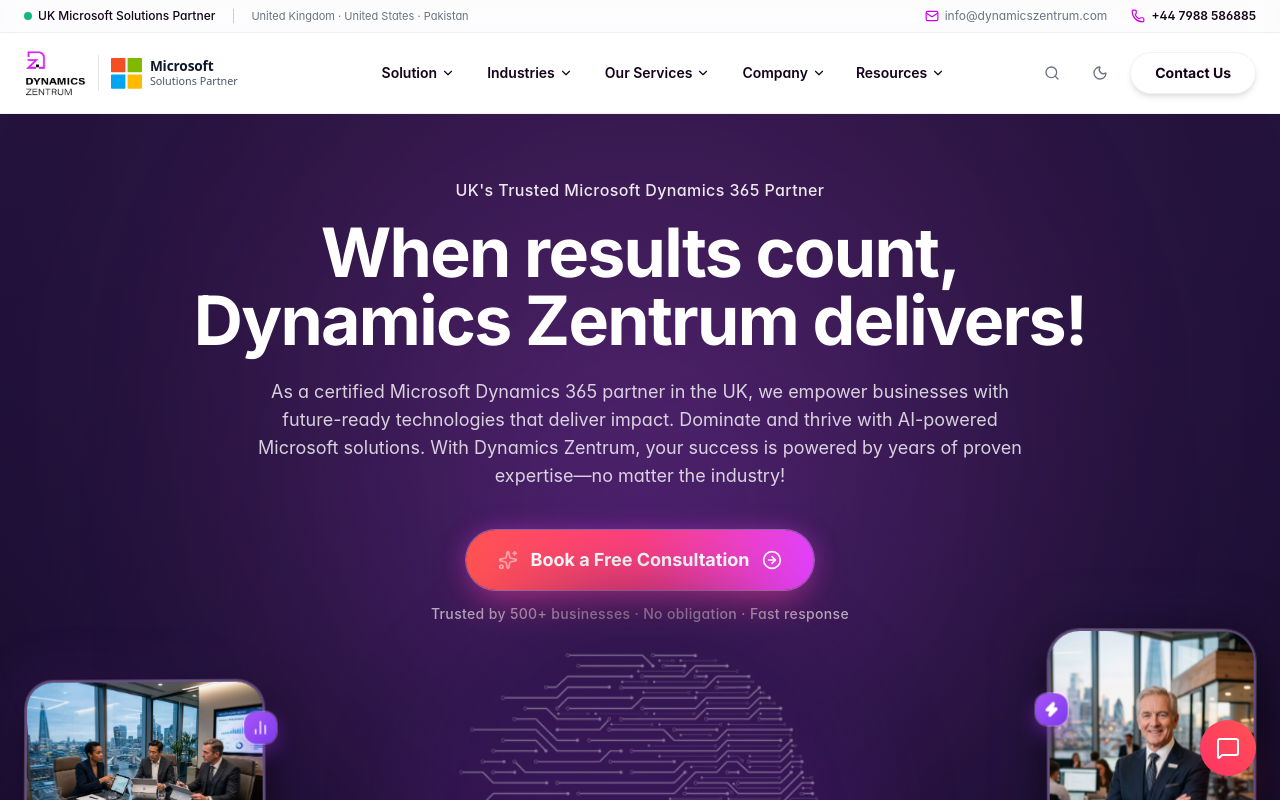
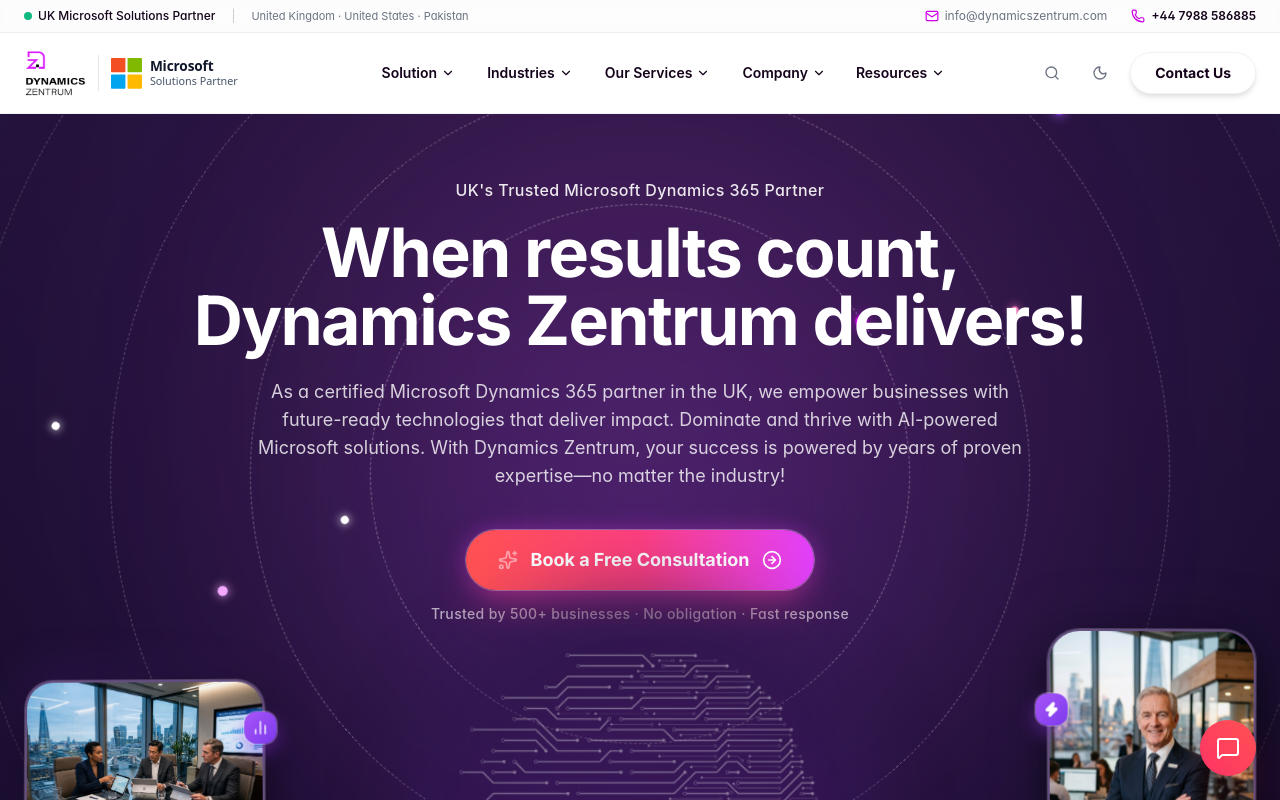
Before and after one commit to umairfida643-droid/Dynamics-Zentrum, a React (Vite) app: page / in a window 1280 px wide. Shown: the top 800 px of the page. Built offline with nearby package versions, Linux system fonts and the light colour scheme; a web font is replaced by a local one.

Commit message:
fix: elevate orbital rings to z-[1] and apply pure CSS rotating animations with visible contrast

```diff
--- a/src/components/home/HeroSection.tsx
+++ b/src/components/home/HeroSection.tsx
@@ -16,41 +16,41 @@
       <div className="pointer-events-none absolute top-1/3 left-1/2 -translate-x-1/2 -translate-y-1/2 size-[500px] rounded-full bg-[#7c3aed]/20 blur-[140px]" />
       <div className="pointer-events-none absolute inset-0 bg-[radial-gradient(circle_at_50%_35%,rgba(168,85,247,0.12),transparent_70%)]" />
 
-      {/* 2. Signature Animated Concentric Dashed Orbital Rings with Orbiting Nodes */}
-      <div className="pointer-events-none absolute top-[380px] sm:top-[360px] left-1/2 -translate-x-1/2 -translate-y-1/2 -z-10 flex items-center justify-center select-none">
+      {/* 2. Signature Animated Concentric Dashed Orbital Rings with Orbiting Nodes matching reference */}
+      <div className="pointer-events-none absolute top-[380px] sm:top-[360px] left-1/2 -translate-x-1/2 -translate-y-1/2 z-[1] flex items-center justify-center select-none">
         {/* Ring 1 (Inner) - Clockwise Rotation */}
-        <div className="absolute size-[460px] sm:size-[540px] rounded-full border border-dashed border-white/20 dark:border-purple-300/20 animate-spin-orbit-cw">
+        <div className="absolute size-[460px] sm:size-[540px] rounded-full border-[1.5px] border-dashed border-white/35 dark:border-purple-300/40 orbit-spin-cw">
           {/* Orbiting Satellite Node 1 */}
-          <div className="absolute -top-1.5 left-1/2 -translate-x-1/2 size-3 rounded-full bg-gradient-to-r from-brand to-purple-400 opacity-75 shadow-[0_0_12px_rgba(204,0,230,0.9)]" />
+          <div className="absolute -top-1.5 left-1/2 -translate-x-1/2 size-3 rounded-full bg-brand shadow-[0_0_12px_#cc00e6]" />
           {/* Orbiting Satellite Node 2 */}
-          <div className="absolute -bottom-1 left-1/4 size-2 rounded-full bg-white/70 shadow-[0_0_8px_rgba(255,255,255,0.8)]" />
+          <div className="absolute -bottom-1 left-1/4 size-2 rounded-full bg-white shadow-[0_0_8px_#ffffff]" />
         </div>
 
         {/* Ring 2 (Medium) - Counter-Clockwise Rotation */}
-        <div className="absolute size-[680px] sm:size-[780px] rounded-full border border-dashed border-white/15 dark:border-purple-300/15 animate-spin-orbit-ccw">
+        <div className="absolute size-[680px] sm:size-[780px] rounded-full border-[1.5px] border-dashed border-white/30 dark:border-purple-300/35 orbit-spin-ccw">
           {/* Orbiting Satellite Node 1 */}
-          <div className="absolute top-1/4 -left-1.5 size-2.5 rounded-full bg-purple-300/80 shadow-[0_0_10px_rgba(168,85,247,0.8)]" />
+          <div className="absolute top-1/4 -left-1.5 size-2.5 rounded-full bg-sky shadow-[0_0_10px_#f5a8ff]" />
           {/* Orbiting Satellite Node 2 */}
-          <div className="absolute bottom-1/3 -right-1 size-2 rounded-full bg-pink-400/70 shadow-[0_0_8px_rgba(244,114,182,0.8)]" />
+          <div className="absolute bottom-1/3 -right-1 size-2 rounded-full bg-pink-400 shadow-[0_0_8px_#f472b6]" />
         </div>
 
         {/* Ring 3 (Large) - Clockwise Rotation */}
-        <div className="absolute size-[940px] sm:size-[1060px] rounded-full border border-dashed border-white/12 dark:border-purple-300/12 animate-spin-orbit-outer">
+        <div className="absolute size-[940px] sm:size-[1060px] rounded-full border-[1.5px] border-dashed border-white/25 dark:border-purple-300/30 orbit-spin-outer">
           {/* Orbiting Satellite Node 1 */}
-          <div className="absolute -top-1.5 right-1/3 size-3 rounded-full bg-gradient-to-r from-purple-500 to-sky opacity-70 shadow-[0_0_12px_rgba(192,132,252,0.8)]" />
+          <div className="absolute -top-1.5 right-1/3 size-3 rounded-full bg-purple shadow-[0_0_12px_#a855f7]" />
           {/* Orbiting Satellite Node 2 */}
-          <div className="absolute bottom-1/4 left-1/5 size-2 rounded-full bg-white/60 shadow-[0_0_8px_rgba(255,255,255,0.7)]" />
+          <div className="absolute bottom-1/4 left-1/5 size-2 rounded-full bg-white shadow-[0_0_8px_#ffffff]" />
         </div>
 
         {/* Ring 4 (Extra Large) - Counter-Clockwise Rotation */}
-        <div className="absolute size-[1220px] sm:size-[1360px] rounded-full border border-dashed border-white/8 dark:border-purple-300/8 animate-spin-orbit-ccw">
+        <div className="absolute size-[1220px] sm:size-[1360px] rounded-full border border-dashed border-white/20 dark:border-purple-300/25 orbit-spin-ccw">
           {/* Orbiting Satellite Node 1 */}
-          <div className="absolute top-1/3 -right-1.5 size-2.5 rounded-full bg-brand/60 shadow-[0_0_10px_rgba(204,0,230,0.7)]" />
+          <div className="absolute top-1/3 -right-1.5 size-2.5 rounded-full bg-brand shadow-[0_0_10px_#cc00e6]" />
         </div>
 
         {/* Ring 5 (Ambient Outermost) - Slow Rotation */}
-        <div className="absolute size-[1520px] sm:size-[1680px] rounded-full border border-dotted border-white/5 dark:border-purple-300/5 animate-spin-orbit-outer">
-          <div className="absolute -bottom-1 right-1/4 size-2 rounded-full bg-purple-300/40" />
+        <div className="absolute size-[1520px] sm:size-[1680px] rounded-full border border-dotted border-white/15 dark:border-purple-300/20 orbit-spin-outer">
+          <div className="absolute -bottom-1 right-1/4 size-2.5 rounded-full bg-purple-300 shadow-[0_0_8px_#c084fc]" />
         </div>
       </div>
 
--- a/src/index.css
+++ b/src/index.css
@@ -218,3 +218,37 @@
   box-shadow: 0 0 10px rgba(204, 0, 230, 0.5);
   border: 2px solid white;
 }
+
+/* Orbiting Background Circles Keyframes */
+@keyframes orbit-cw {
+  0% {
+    transform: rotate(0deg);
+  }
+  100% {
+    transform: rotate(360deg);
+  }
+}
+
+@keyframes orbit-ccw {
+  0% {
+    transform: rotate(360deg);
+  }
+  100% {
+    transform: rotate(0deg);
+  }
+}
+
+.orbit-spin-cw {
+  animation: orbit-cw 45s linear infinite;
+  will-change: transform;
+}
+
+.orbit-spin-ccw {
+  animation: orbit-ccw 60s linear infinite;
+  will-change: transform;
+}
+
+.orbit-spin-outer {
+  animation: orbit-cw 80s linear infinite;
+  will-change: transform;
+}
```
